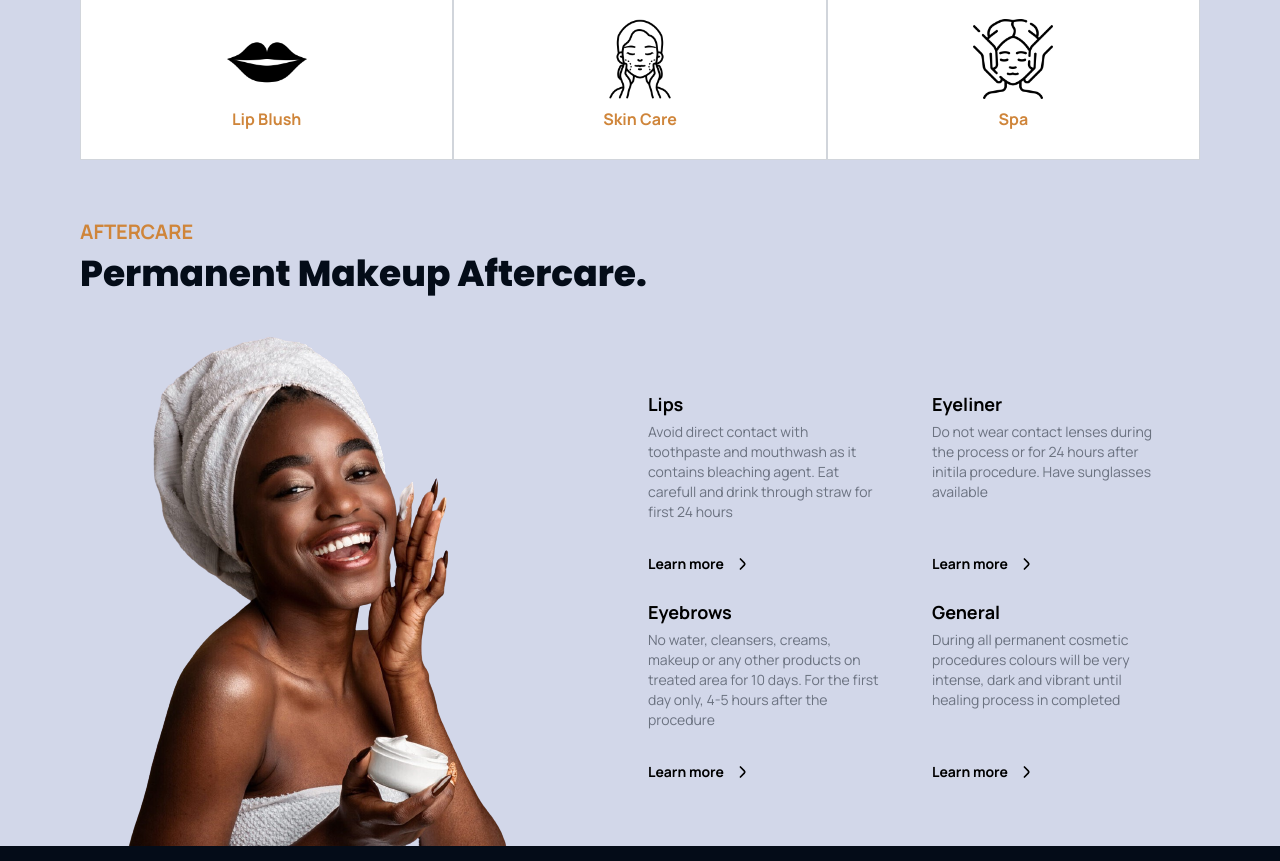
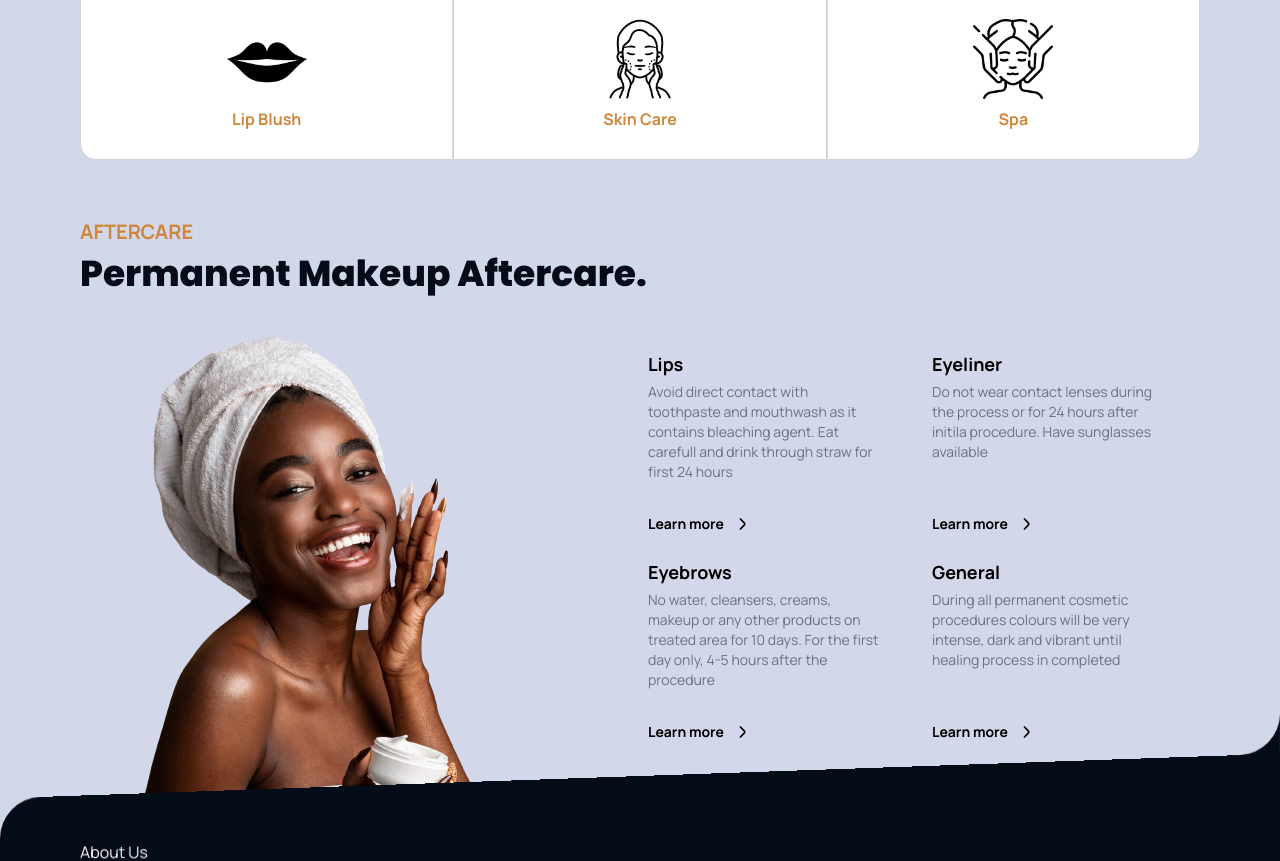
Before and after one commit to jantar25/hortensia_website, a React (Create React App) app: page / in a window 1280 px wide. Shown: the part 795-1656 px from the top of the page. Built offline with nearby package versions, Linux system fonts and the light colour scheme.

Commit message:
skew line

```diff
--- a/src/Components/ServicesCard.jsx
+++ b/src/Components/ServicesCard.jsx
@@ -1,14 +1,14 @@
-import React from 'react'
+import React from "react";
 
-const ServicesCard = ({service}) => {
+const ServicesCard = ({ service }) => {
   return (
-    <div className='h-[170px] min-w-[80px] flex flex-col items-center justify-center bg-white border border-gray-300 hover:bg-gray-100'>
-        <div className="w-[80px]">
-            <img src={service.icon} alt='service_icon' className='w-full'/>
-        </div>
-        <h2 className='text-md mt-2 text-text font-bold'>{service.title}</h2>
+    <div className="first:rounded-t-2xl sm:first:rounded-tr-none sm:[&:nth-child(2)]:rounded-bl-2xl sm:[&:nth-child(5)]:rounded-tr-2xl last:rounded-b-2xl sm:last:rounded-bl-none h-[170px] min-w-[80px] flex flex-col items-center justify-center bg-white border border-gray-300 hover:bg-gray-100">
+      <div className="w-[80px]">
+        <img src={service.icon} alt="service_icon" className="w-full" />
+      </div>
+      <h2 className="text-md mt-2 text-text font-bold">{service.title}</h2>
     </div>
-  )
-}
+  );
+};
 
-export default ServicesCard
+export default ServicesCard;
--- a/src/Containers/AboutUs.jsx
+++ b/src/Containers/AboutUs.jsx
@@ -5,8 +5,10 @@ import AboutCard from '../Components/AboutCard'
 
 const AboutUs = () => {
   return (
-    <div className='px-4 lg:px-20 bg-bg pt-4 text-white'>
-        <div className="">
+    <div className='relative px-4 lg:px-20 bg-bg py-16 text-white -skew-y-2 rounded-tl-[40px]'>
+        <div className='w-[80px] h-[80px] bg-blog rounded-full absolute -top-[80px] right-0 z-10'></div>
+        <div className='w-[40px] h-[40px] bg-bg absolute -top-[39px] right-0'></div>
+        <div className="skew-y-2">
             <h3>About Us</h3>
             <h1>With Successfull Career in the Bealth and Beauty Industry</h1>
             <div className="flex justify-around items-center">
--- a/src/Containers/AfterCare.jsx
+++ b/src/Containers/AfterCare.jsx
@@ -6,14 +6,14 @@ import aftercareImg from '../Asset/images/aftercare.png'
 
 const AfterCare = () => {
   return (
-    <div className="px-4 lg:px-20 bg-blog pt-4 sm:pt-[220px]">
+    <div className="px-4 lg:px-20 bg-blog pt-[220px] -mb-[70px]">
         <h4 className="text-text py-2 font-bold text-xl">AFTERCARE</h4>
         <h2 className='font-Poppins text-2xl md:text-4xl text-bg font-bold md:mb-8'>Permanent Makeup Aftercare.</h2>
-        <div className='flex flex-col md:flex-row items-center justify-center md:justify-start '>
-            <div className="flex-1 my-8 md:my-0">
+        <div className='flex flex-col-reverse md:flex-row items-center justify-center md:justify-start '>
+            <div className="flex-1 ">
                 <img src={aftercareImg} alt="new_girl_pic" />
             </div>
-            <div className="flex-1 grid grid-rows-4 sm:grid-rows-2 grid-flow-col gap-2">
+            <div className="flex-1 mt-8 md:mt-0 mb-[80px] grid grid-rows-4 sm:grid-rows-2 grid-flow-col gap-2">
                 {all_Aftercares.map(item =><AfterCareCard item={item} /> )}
             </div>
         </div>
--- a/src/Containers/Hero.jsx
+++ b/src/Containers/Hero.jsx
@@ -8,7 +8,7 @@ import UnFilledStar from '../Asset/icons/starunfill.svg'
 
 const Hero = () => {
   return (
-    <div className='flex flex-col-reverse md:flex-row items-end justify-center sm:pb-[170px] pt-4 lg:pt-16 px-4 lg:px-20 text-white bg-bg'>
+    <div className='flex flex-col-reverse md:flex-row items-end justify-center pb-[170px] pt-4 lg:pt-16 px-4 lg:px-20 text-white bg-bg'>
         <div className="flex-1 relative w-full h-full mt-4 md:mt-0">
             <img src={Spiral} alt='Spiral pic' className='w-20 absolute left-0 bottom-32'/>
             <img src={Spiral} alt='Spiral pic' className='w-20 absolute right-8 top-0'/>
--- a/src/Containers/ServicesCards.jsx
+++ b/src/Containers/ServicesCards.jsx
@@ -4,8 +4,8 @@ import Services from '../Constants/Services'
 
 const ServicesCards = () => {
   return (
-    <div className="px-4 lg:px-20 bg-blog sm:bg-transparent">
-        <div className='z-10 grid grid-rows-6 sm:grid-rows-2 grid-flow-col mx-auto sm:-my-[170px]'>
+    <div className="sm:px-4 lg:px-20 bg-transparent">
+        <div className='z-10 grid grid-rows-6 sm:grid-rows-2 grid-flow-col mx-auto -my-[170px]'>
             {Services.map(service => <ServicesCard service={service} />)}
         </div>
     </div>
```
Also changed, not shown: src/Asset/images/ceo.jpg.
